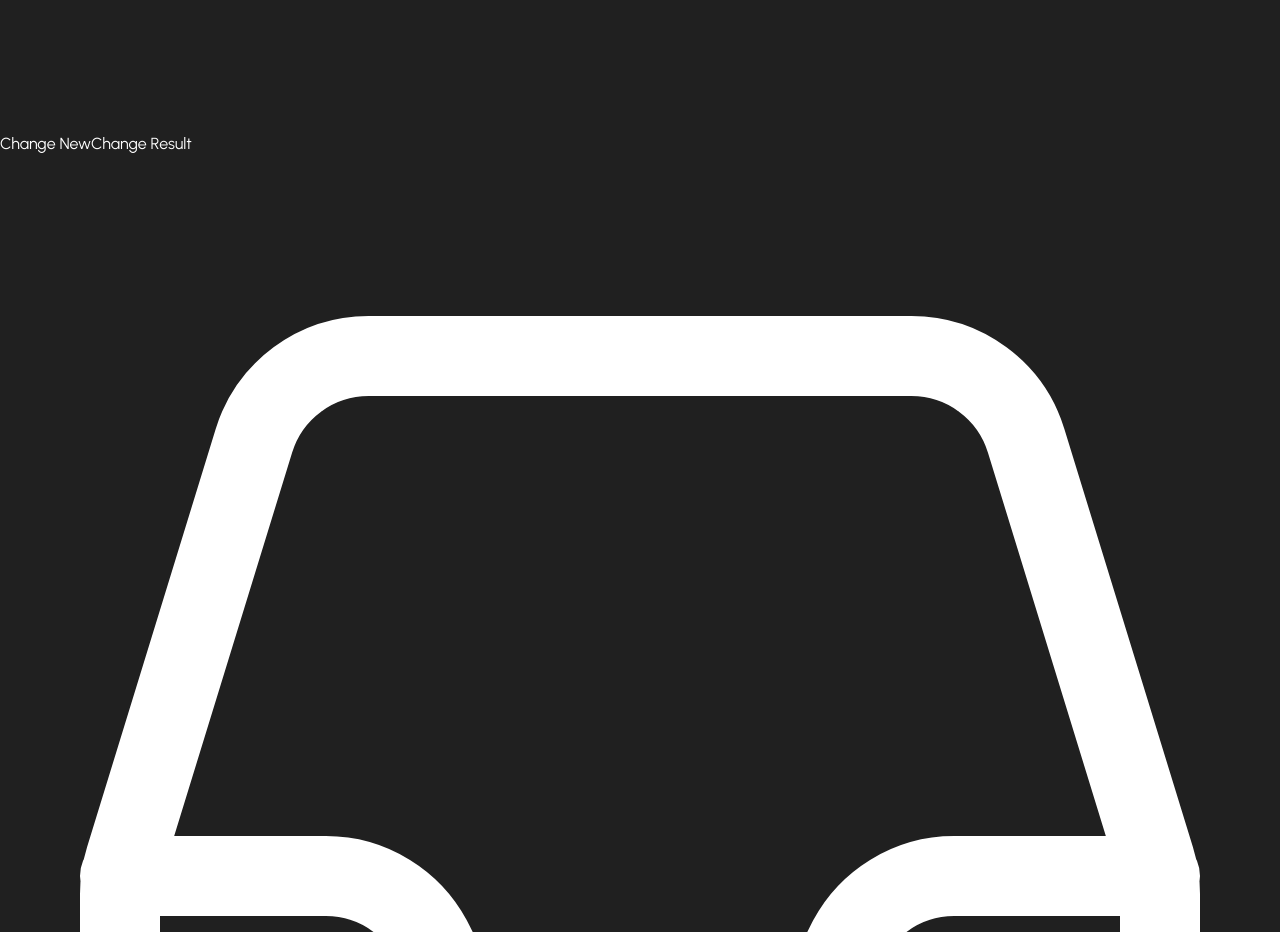
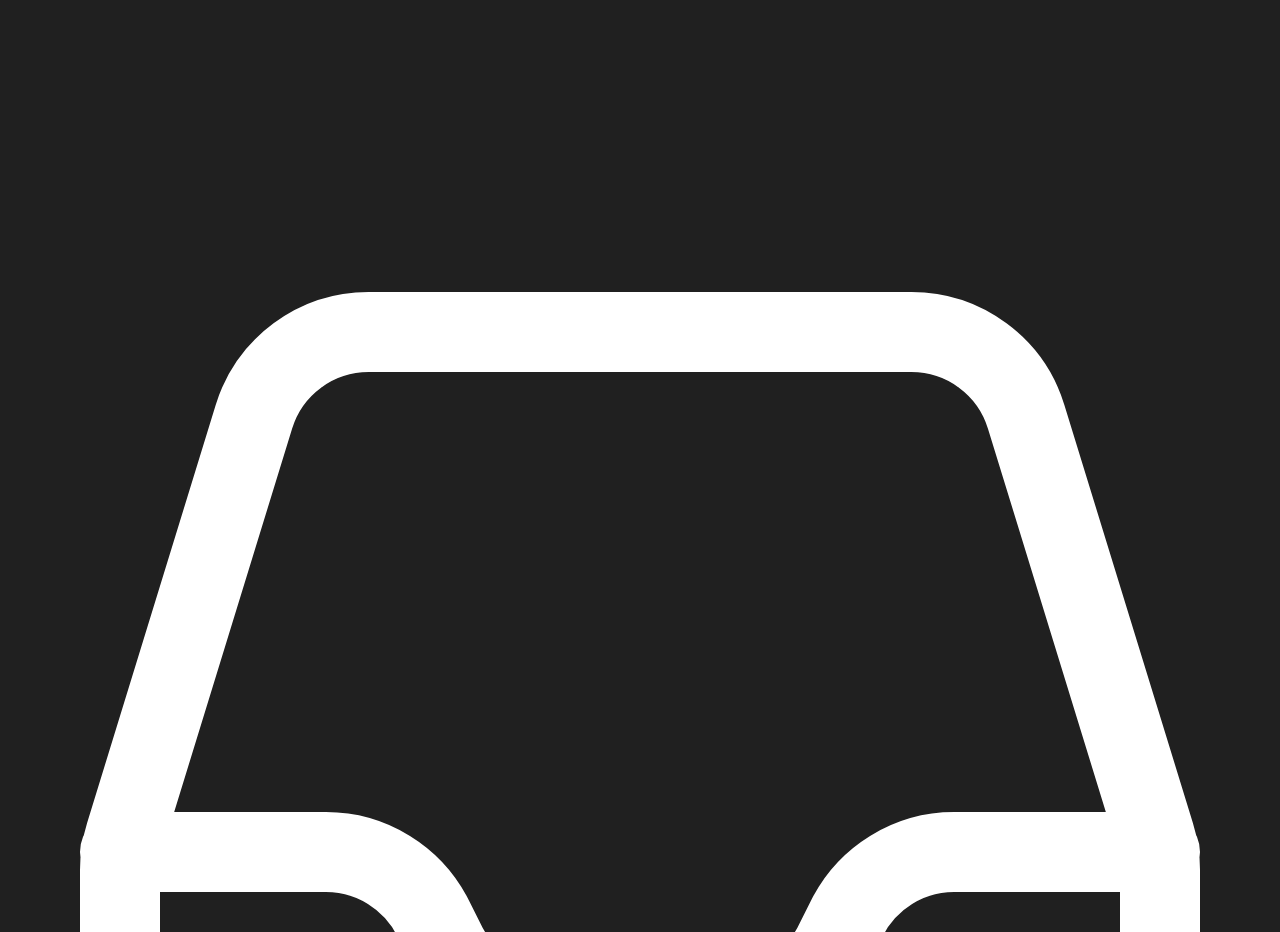
Before and after one commit to nasa14119/consive_calculator, a React (Vite) app: page / in a window 1280 px wide. Shown: the part 2060-2992 px from the top of the page. Built offline with nearby package versions, Linux system fonts and the light colour scheme.

Commit message:
deleting provisionary buttons

```diff
--- a/src/App.tsx
+++ b/src/App.tsx
@@ -8,7 +8,6 @@ moment.locale("es")
 
 function App() {
   const controllerStore = useControllerStore(state => state.page);
-  const changePage = useControllerStore(state => state.changePage);
   return (
     <>
       <main className='min-h-[100dvh]'>
@@ -19,10 +18,6 @@ function App() {
           controllerStore === "result" && <ResultPage/>
         }
       </main>
-      <div className='bg-[var(--background)] z-50 fixed bottom-2 text-sm flex gap-1 *:outline outline-slate-300 *:rounded-3xl *:p-2'>
-        <button onClick={() => changePage('new')}>Change New</button>
-        <button onClick={() => changePage('result')}>Change Result</button>
-      </div>
       <HistoryMenu/>
     </>
   )
```
